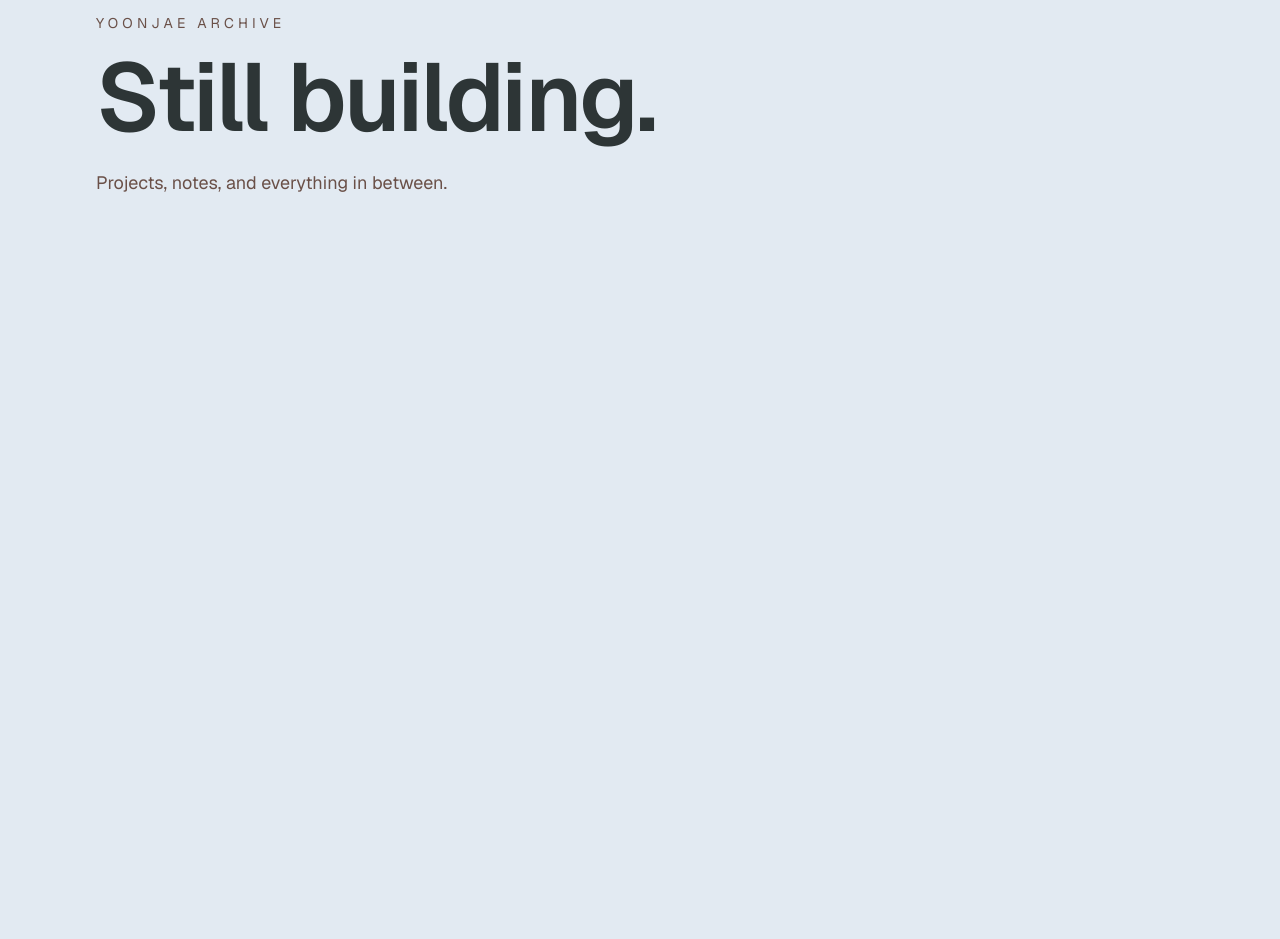
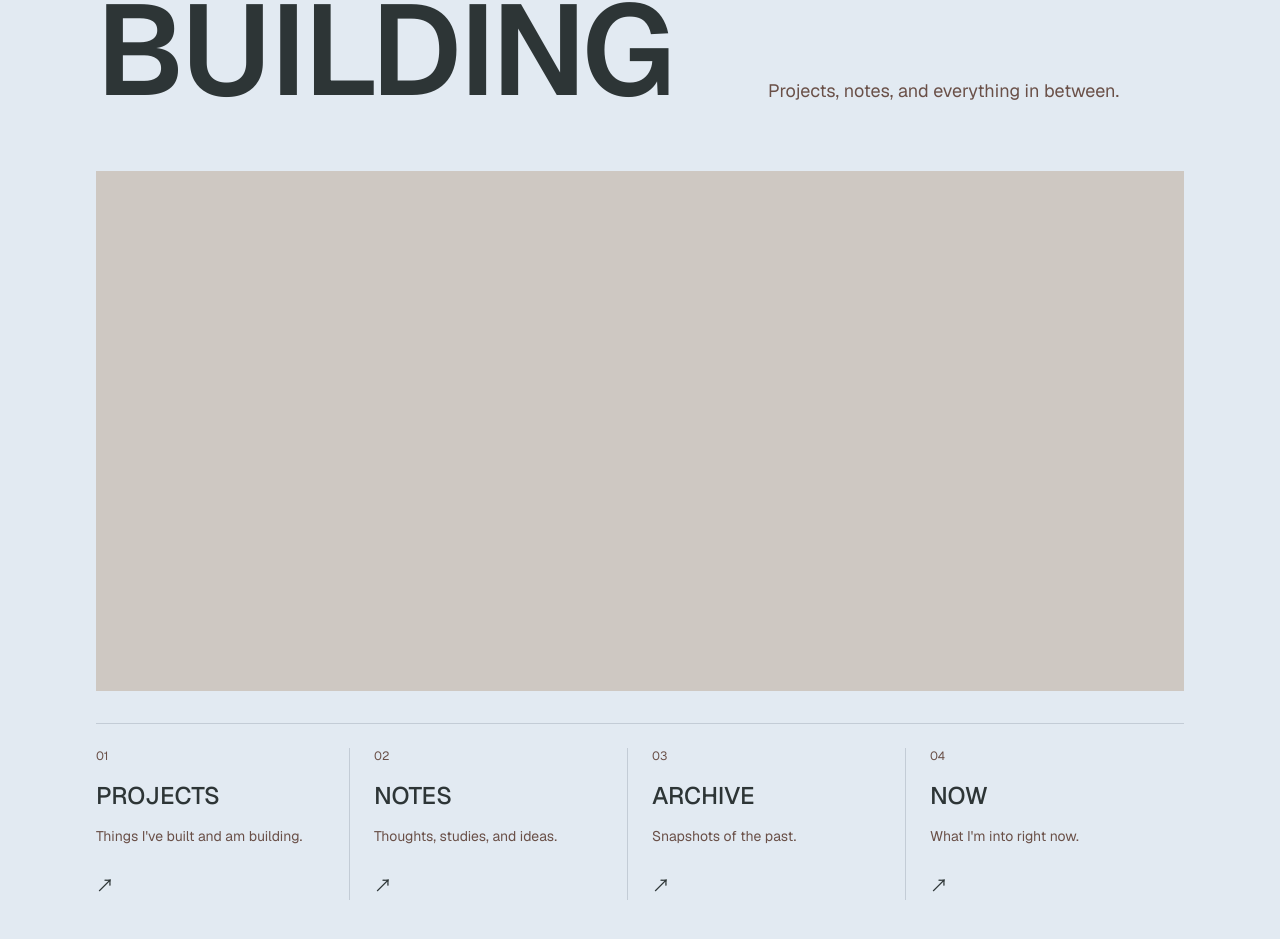
Before and after one commit to yunzaex/still-building, a Next.js app: page / in a window 1280 px wide. Shown: the part 295-1234 px from the top of the page. Before the commit the page ends 800 px from the top, so only its background shows below. Built offline with nearby package versions, Linux system fonts and the light colour scheme.

Commit message:
feat: 홈 레이아웃 목업 제작

```diff
--- a/app/page.tsx
+++ b/app/page.tsx
@@ -1,18 +1,70 @@
+const menuItems = [
+  {
+    number: "01",
+    title: "Projects",
+    description: "Things I've built and am building.",
+  },
+  {
+    number: "02",
+    title: "Notes",
+    description: "Thoughts, studies, and ideas.",
+  },
+  {
+    number: "03",
+    title: "Archive",
+    description: "Snapshots of the past.",
+  },
+  {
+    number: "04",
+    title: "Now",
+    description: "What I'm into right now.",
+  },
+];
+
 export default function Home() {
   return (
     <main className="min-h-screen bg-[var(--bg)] text-[var(--text)]">
-      <section className="mx-auto flex min-h-screen max-w-6xl flex-col justify-center px-8">
-        <p className="mb-4 text-sm tracking-[0.3em] text-[var(--brown-light)]">
-          YOONJAE ARCHIVE
-        </p>
+      <section className="mx-auto max-w-6xl px-8 pb-16 pt-32">
+        <div className="grid gap-12 md:grid-cols-[1.2fr_0.8fr] md:items-end">
+          <div>
+            <p className="mb-6 text-sm tracking-[0.3em] text-[var(--brown-light)]">
+              YOONJAE ARCHIVE
+            </p>
 
-        <h1 className="text-6xl font-semibold tracking-tight md:text-8xl">
-          Still building.
-        </h1>
+            <h1 className="text-7xl font-semibold uppercase leading-[0.9] tracking-tight md:text-9xl">
+              Still
+              <br />
+              Building
+            </h1>
+          </div>
 
-        <p className="mt-6 max-w-xl text-lg text-[var(--brown-light)]">
-          Projects, notes, and everything in between.
-        </p>
+          <p className="max-w-sm text-lg leading-8 text-[var(--brown-light)]">
+            Projects, notes, and everything in between.
+          </p>
+        </div>
+
+        <div className="mt-16 h-[520px] w-full bg-[var(--surface)]" />
+
+        <section className="mt-8 grid gap-6 border-t border-[var(--line)] pt-6 md:grid-cols-4">
+          {menuItems.map((item) => (
+            <article
+              key={item.number}
+              className="border-r border-[var(--line)] pr-6 last:border-r-0"
+            >
+              <p className="mb-4 text-xs text-[var(--brown-light)]">
+                {item.number}
+              </p>
+
+              <h2 className="text-2xl font-medium uppercase">{item.title}</h2>
+
+              <p className="mt-3 text-sm leading-6 text-[var(--brown-light)]">
+                {item.description}
+              </p>
+
+              <p className="mt-6 text-lg">↗</p>
+            </article>
+          ))}
+        </section>
       </section>
     </main>
   );
```
